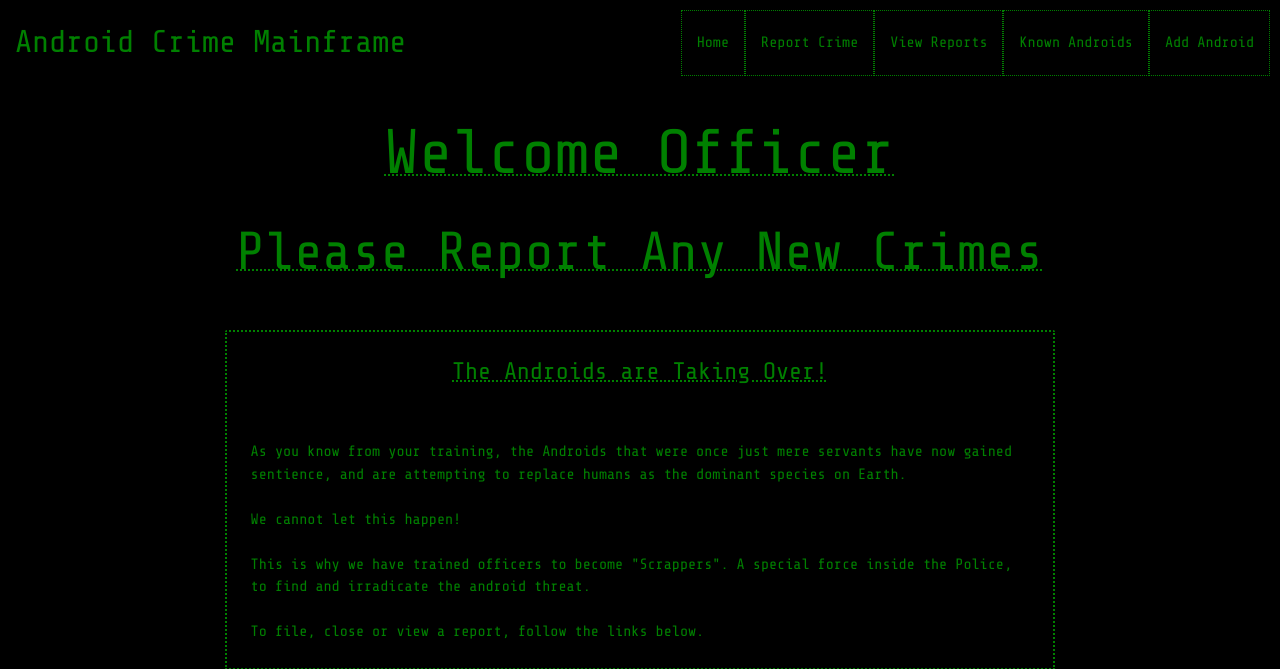
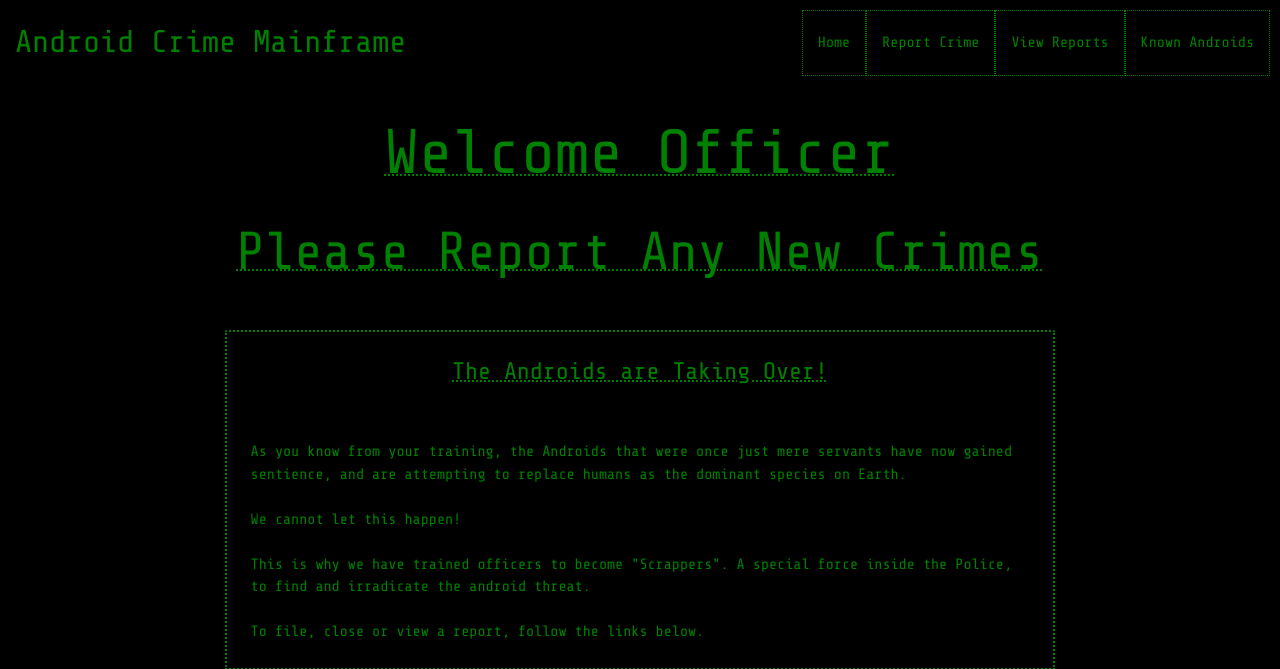
Before and after one commit to Hunnser86/android-crime-reporting-app, a Flask app: page / in a window 1280 px wide. Shown: the top 669 px of the page. Run offline with Flask 2, Linux system fonts and the light colour scheme; some libraries are stand-ins or nearby versions.

Commit message:
Add functionality to the sidenav and move  menu bars to the right

```diff
--- a/static/js/script.js
+++ b/static/js/script.js
@@ -1,4 +1,4 @@
 $(document).ready(function(){
-    $('.sidenav').sidenav({edge: "right"});
+    $('.sidenav').sidenav({ edge: "right" });
     $('.collapsible').collapsible();
   });
--- a/templates/base.html
+++ b/templates/base.html
@@ -24,13 +24,12 @@
             <nav>
                 <div class="nav-wrapper ">
                     <a href="{{ url_for('go_home') }}" class="brand-logo">Android Crime Mainframe</a>
-                    <a href="#" data-target="mobile-demo" class="sidenav-trigger"><i class="material-icons">menu</i></a>
+                    <a href="#" data-target="mobile-demo" class="sidenav-trigger right"><i class="fas fa-bars"></i></a>
                     <ul class="right hide-on-med-and-down">
                         <li><a href="{{ url_for('go_home') }}">Home</a></li>
                         <li><a href="{{ url_for('add_report') }}">Report Crime</a></li>
                         <li><a href="{{ url_for('get_reports') }}">View Reports</a></li>
                         <li><a href="{{ url_for('known_androids') }}">Known Androids</a></li>
-                        <li><a href="#">Add Android</a></li>
                     </ul>
                 </div>
             </nav>
@@ -40,7 +39,6 @@
                 <li><a href="{{ url_for('add_report') }}">Report Crime</a></li>
                 <li><a href="{{ url_for('get_reports') }}">View Reports</a></li>
                 <li><a href="{{ url_for('known_androids') }}">Known Androids</a></li>
-                <li><a href="#">Add Android</a></li>
             </ul>
         </div>
     </header>
```
